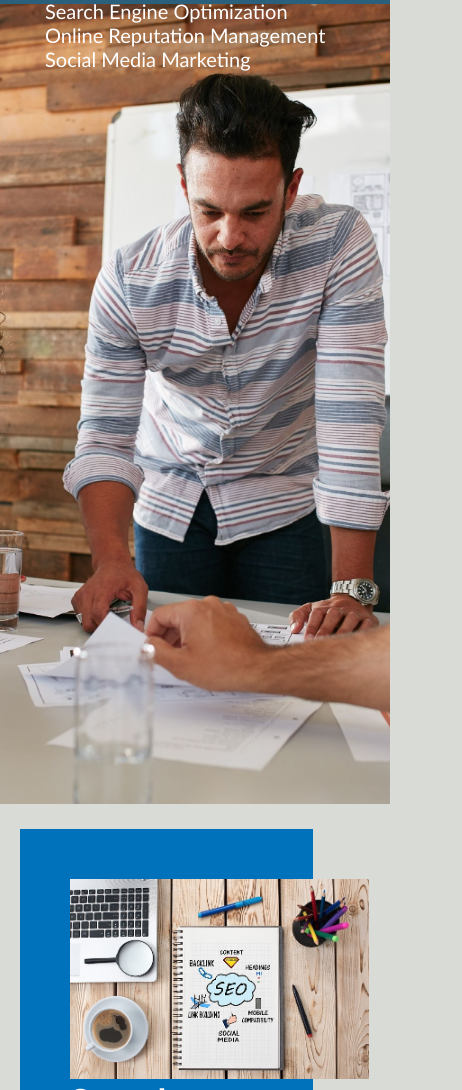
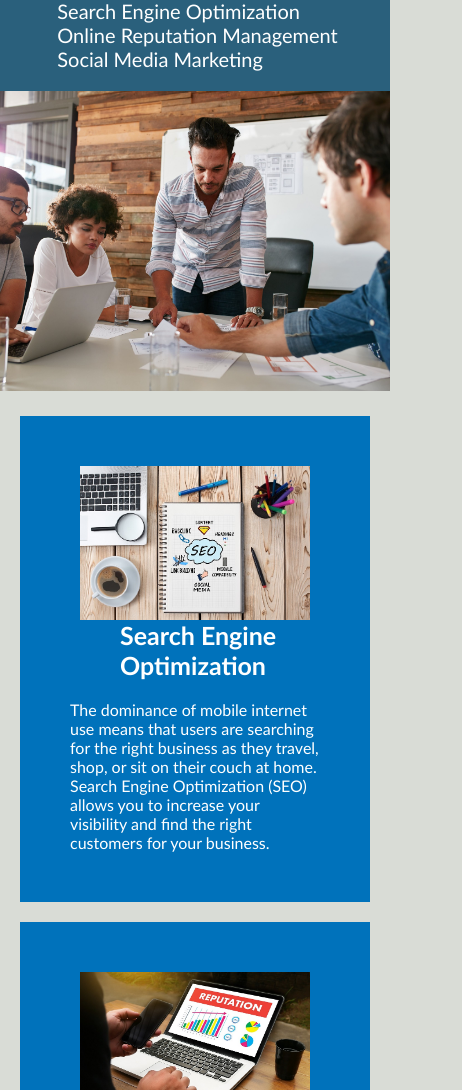
Before and after one commit to robinsonfdossantos/Bootcamp-Challenge-02, a plain HTML site: page index.html in a window 390 px wide. Shown: the part 93-1183 px from the top of the page, 462 px wide, since content can reach past the window. Drawn offline with Linux system fonts and the light colour scheme.

Commit message:
Added contents of Responsive Design

```diff
--- a/assets/css/style.css
+++ b/assets/css/style.css
@@ -19,6 +19,8 @@
 }
 /* Define the fonts/ family-fonts and colors for the header */
 header {
+    display: flex;
+    justify-content: space-between;
     padding: 20px;
     font-family: 'Trebuchet MS', 'Lucida Sans Unicode', 'Lucida Grande', 'Lucida Sans', Arial, sans-serif;
     background-color: #2a607c;
@@ -26,6 +28,7 @@
 }
 /* Apply the definitions for header plus the display-block and font-size to evertyhing in <h1></h1> */
 header h1 {
+    display: flex;
     display: inline-block;
     font-size: 48px;
 }
@@ -37,12 +40,13 @@
 header nav {
     padding-top: 15px;
     margin-right: 20px;
-    float: right;
+    justify-content: flex-end;
     font-family: 'Gill Sans', 'Gill Sans MT', Calibri, 'Trebuchet MS', sans-serif;
     font-size: 20px;
 }
 /* Remove the bullet points of the list */
-header div ul {
+header nav ul {
+    display: flex;
     list-style-type: none;
 }
 /* Styles the position of the 'nav' elements*/
@@ -50,17 +54,24 @@
     display: inline-block;
     margin-left: 25px;
 }
+
 /* The main image of the page, it works to ensure the right style positioning */
 .hero {
-    height: 800px;
+    height: 1200px;
     width: 100%;
     margin-bottom: 25px;
     background-image: url("../images/digital-marketing-meeting.jpg"); /*Brainstorm meeting image*/
     background-size: cover;
     background-position: center;
 }
+main {
+    display: flex;
+    flex-wrap: wrap;
+    justify-content: space-between;
+  }
 /* Styles all the elements of the contents*/
 .contents {
+    flex-direction: column;
     width: 75%;
     display: inline-block;
     margin-left: 20px;
@@ -95,6 +106,7 @@
 }
 /* Styles all the elements of the benefits*/
 .benefits {
+    flex-direction: column;
     margin-right: 20px;
     padding: 20px;
     clear: both;
@@ -131,3 +143,77 @@
 footer h2 {
     font-size: 20px;
 }
+/* Adjustments to have a Responsive webpage, where the content adapt to different screen sizes*/
+/* 'Flex' contents have been inserted to ajust the boxes to the content of the webpage*/
+@media screen and (max-width: 1000px) {
+    header nav ul {
+        flex-direction: column;
+        flex-wrap: wrap;
+    }
+  }
+/* Different actions have been taken according to screen size*/
+  @media screen and (max-width: 942px) {
+    .hero {
+        height: 900px;
+      }
+    main {
+        flex-wrap: wrap;
+        width: 100%;
+    }
+    .content-topic {
+        height: fit-content;
+    }
+    .contents {
+        width: 100%;
+        margin-right: 20px;
+        align-items: center;
+    }
+    main section div img {
+        width: 100%;
+        align-items: center;
+        padding-left: 100px;
+        padding-right: 100px;
+    }
+    .content-topic h2 {
+        justify-content: center;
+        padding-left: 50px;
+    }
+    .benefits {
+        width: 100%;
+        margin-right: 20px;
+        margin-left: 20px;
+    }
+  }
+
+  @media screen and (max-width: 846px) {
+    .hero {
+        height: 550px;
+      }
+    }
+
+  @media screen and (max-width: 692px) {
+    header {
+        justify-content: center;
+        flex-wrap: wrap;
+    }
+    .hero{
+        height: 400px;
+    }
+    main section div img {
+        width: 100%;
+        align-items: center;
+        padding-left: 10px;
+        padding-right: 10px;
+    }
+    .content-topic h2 {
+        margin-bottom: 20px;
+        font-size: 25px;
+    }
+  }
+
+  @media screen and (max-width: 503px) {
+    .hero{
+        height: 300px;
+    }
+
+  }
--- a/index.html
+++ b/index.html
@@ -5,9 +5,10 @@
     <meta charset="UTF-8" />
     <!-- The meta data will adjust the content of the page to the screen -->
     <meta name="description" content=" Illustrator: Bootcamp of University of Adelaide, Reviewed & Modified by: Robinson dos Santos,
-    Category: Homework Challenge">
-    <meta name="viewport" content="width=device-width, initial-scale=1.0">
-    <link rel="stylesheet" href="./assets/css/style.css">
+    Category: Homework Challenge" />
+    <meta name="viewport" content="width=device-width, initial-scale=1.0" />
+    <link rel="stylesheet" href="./assets/css/reset.css" />
+    <link rel="stylesheet" href="./assets/css/style.css" />
     <title> Horiseon Social Solution Services</title>
 </head>
 <!-- Where all the codes are inserted -->
@@ -26,34 +27,35 @@
             </ul>
         </nav>
     </header>
-    <!-- It's where the content the page start being inserted -->
-    <main>
+
     <!-- Main illustration of a team in a Brainstorm meeting -->
     <!-- Added "figcation" to be able to add the "alt" description -->
     <!-- All the images have been resized for faster web page uploading purposes -->
-    <figcaption class="hero" alt="Main picture / Brainstorm meting"></figcaption>
+    <figcaption class="hero" img src="./assets/images/digital-marketing-meeting.jpg" alt="Main picture / Brainstorm meting"></figcaption>
+    <!-- It's where the content the page start being inserted -->
+    <main>
          <!-- This section contain the main topics of the page -->
          <!-- 'contents' is a class that involves all its items (content-topic), so what have been applied to this class will be also applied to its items if it does not have exceptions -->
-        <section class="contents">
+         <section class="contents">
             <!-- Each element of the section has an 'id' that will link to navigation purposes -->
             <!-- The position of each image has been settled up by a class -->
             <div id="search-engine-optimization" class="content-topic">
                 <!-- Address the source of the image, its short description and position in the section -->
-                <img src="./assets/images/search-engine-optimization.jpg" alt="Image of a team waiting for a brainstorm meeting" class="content-topic-float-left" />
+                <img src="./assets/images/search-engine-optimization.jpg" alt="Image of a team waiting for a brainstorm meeting" class="content-topic-float-left"/>
                 <h2>Search Engine Optimization</h2>
                 <p>The dominance of mobile internet use means that users are searching for the right business as they travel, shop, or sit on their couch at home.
                     Search Engine Optimization (SEO) allows you to increase your visibility and find the right customers for your business.</p>
             </div>
 
             <div id="online-reputation-management" class="content-topic">
-                <img src="./assets/images/online-reputation-management.jpg" alt="Growth by online investiments" class="content-topic-float-right" />
+                <img src="./assets/images/online-reputation-management.jpg" alt="Growth by online investiments" class="content-topic-float-right"/>
                 <h2>Online Reputation Management</h2>
                 <p>The web is full of opinions, and some of these can be negative. Social media allows anyone with an internet connection to say whatever they want about your
                     business. Online Reputation Management gives you the control over what potential customers see when they search for your business.</p>
             </div>
 
             <div id="social-media-marketing" class="content-topic">
-                <img src="./assets/images/social-media-marketing.jpg" alt="Social media interactions" class="content-topic-float-left" />
+                <img src="./assets/images/social-media-marketing.jpg" alt="Social media interactions" class="content-topic-float-left"/>
                 <h2>Social Media Marketing</h2>
                 <p> Social media continues to have a sizable influence on buying habits. Social media marketing helps you determine which platforms are suited to your brand,
                     using analytics to find the right markets and increase your lead generation.</p>
@@ -68,7 +70,6 @@
                 <img src="./assets/images/lead-generation.png" alt="Picture of an engine that results in profitability"/>
                  <p>Inbound strategies for lead generation require less work for your business, bringing customers directly to your website.</p>
             </div>
-
             <div class="benefit-item">
                 <h3>Brand Awareness</h3>
                 <img src="./assets/images/brand-awareness.png" alt="A relevant image which shows the awareness is a good mindset"/>
@@ -88,5 +89,4 @@
         <p>&copy; 2019 Horiseon Social Solution Services, Inc.</p>
     </footer>
 </body>
-
 </html>
```
